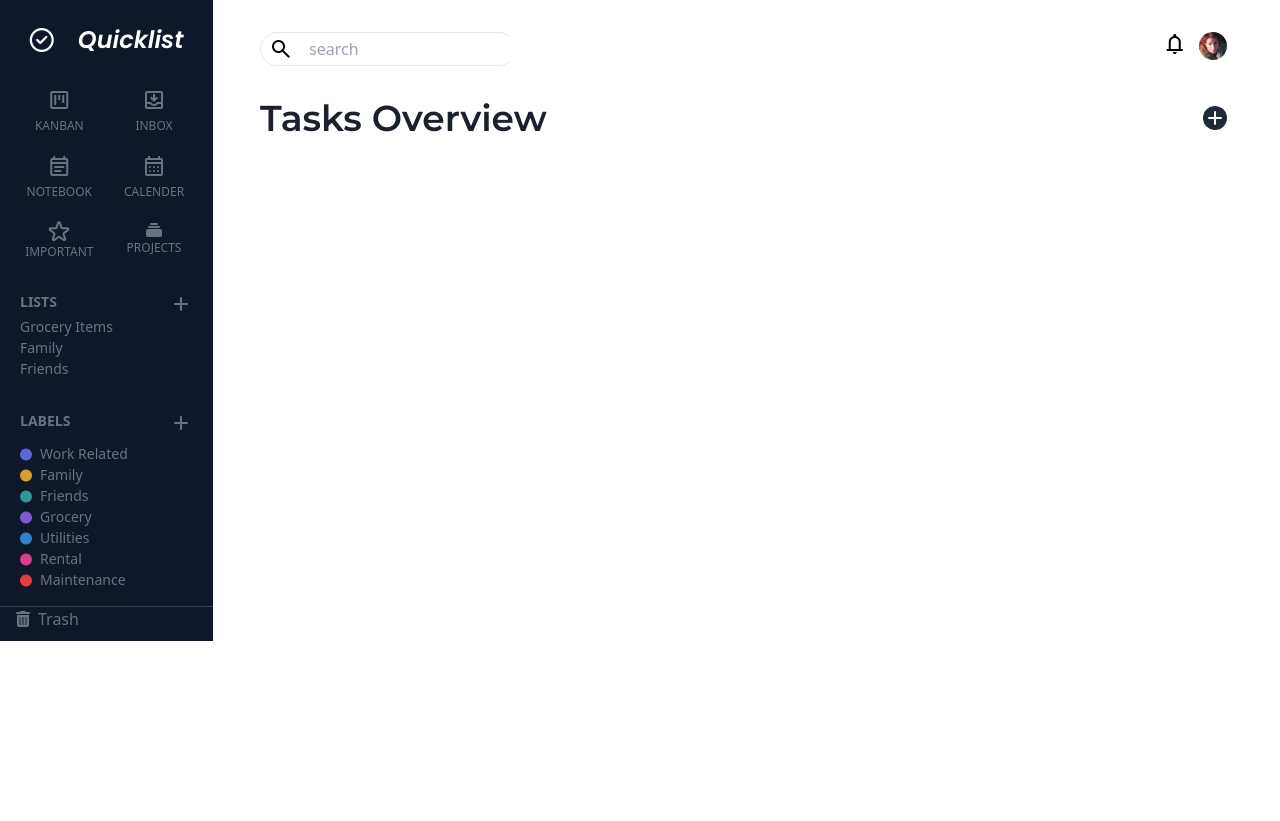
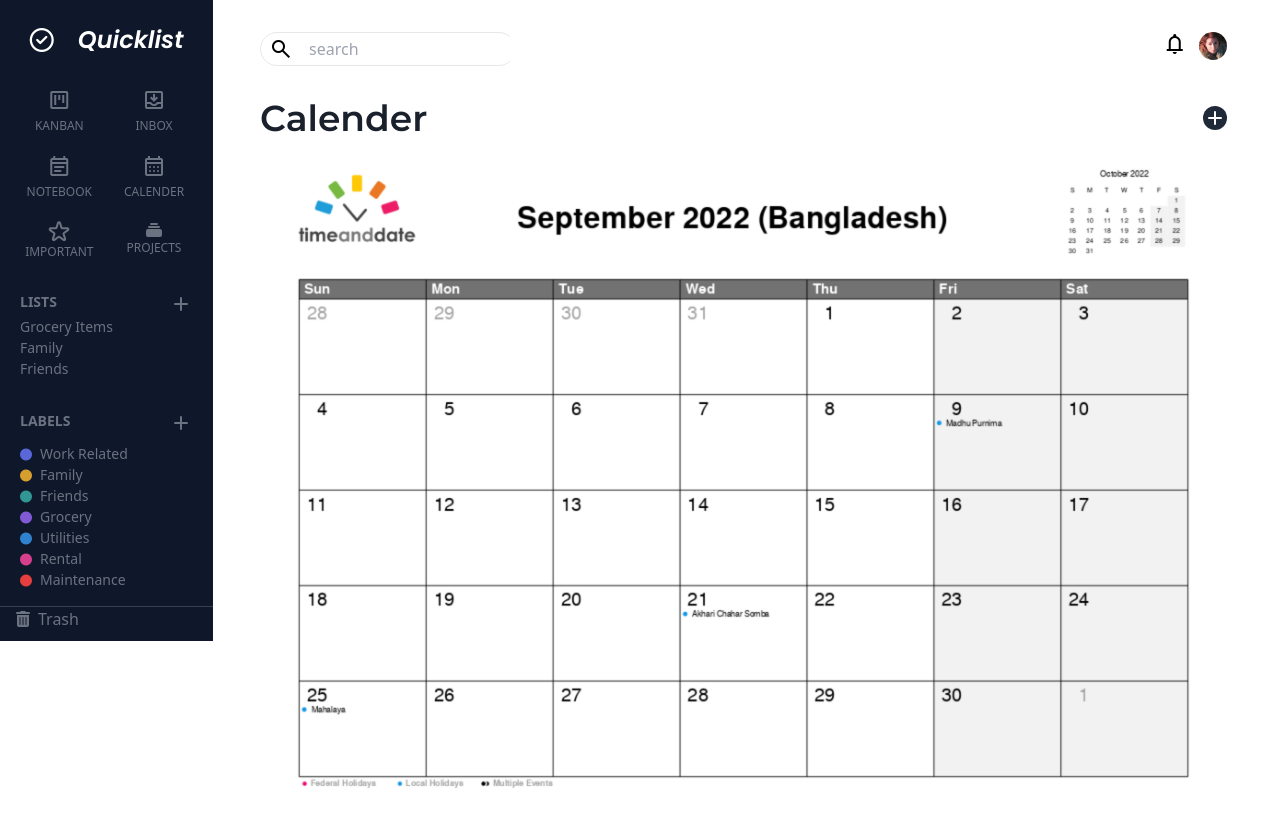
Before and after one commit to Tajbid11/Practice, a website: page src/calender.html in a window 1280 px wide. Before the commit the page ends 800 px from the top, so only its background shows below. Drawn offline with nearby package versions, Linux system fonts and the light colour scheme.

Commit message:
modified

```diff
--- a/src/calender.html
+++ b/src/calender.html
@@ -123,11 +123,12 @@
                 </div>
             </div>
             <div class="flex pt-8 text-4xl text-[#1a202c] text font-bold items-center justify-between ">
-                <h1 class="font-monster">Tasks Overview</h1>
+                <h1 class="font-monster">Calender</h1>
                 <svg xmlns="http://www.w3.org/2000/svg" class="h-6 text-white bg-gray-800 rounded-full w-6" fill="none" viewBox="0 0 24 24" stroke="currentColor" stroke-width="2">
                     <path stroke-linecap="round" stroke-linejoin="round" d="M12 6v6m0 0v6m0-6h6m-6 0H6" />
                 </svg>
             </div>
+            <img src="/pic/index.jpg" alt="">
         </div>
     </section>
 </body>
```
